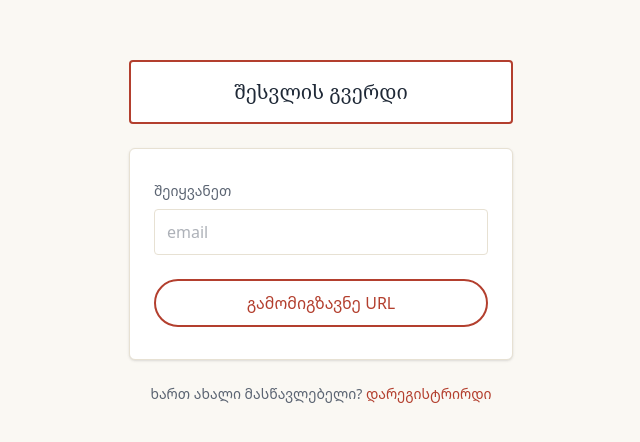
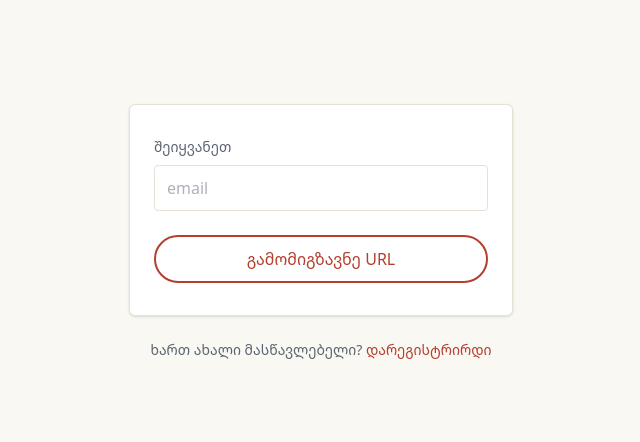
Before and after one commit to lizozivzivadze-star/tutoring-app, a Next.js app: page /login in a window 1280 px wide. Shown: the part 168-610 px from the top of the page, without its empty margins (319-959 px from the left). Built offline with nearby package versions, Linux system fonts and the light colour scheme.

Commit message:
Update 12-Sep-26 13:43:07.32

```diff
--- a/app/login/page.tsx
+++ b/app/login/page.tsx
@@ -48,11 +48,6 @@ export default function LoginPage() {
         {/* Title block — echoes the marker-boxed card from the sketch.
             One shared entry point now, so the label is role-neutral;
             the server decides teacher vs. student from the email. */}
-        <div className="index-card px-6 py-4 mb-6 text-center">
-          <h1 className="font-display text-xl font-medium text-ink">
-            შესვლის გვერდი
-          </h1>
-        </div>
 
         <form
           onSubmit={handleSubmit}
```
